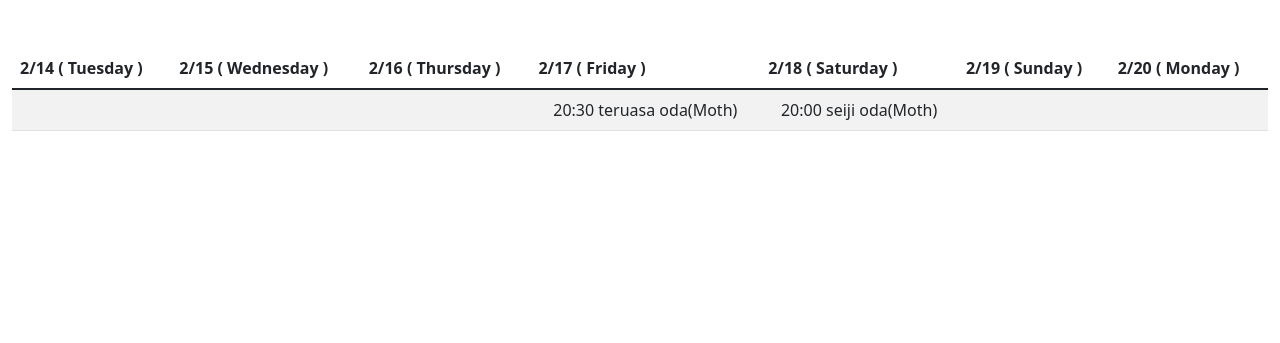
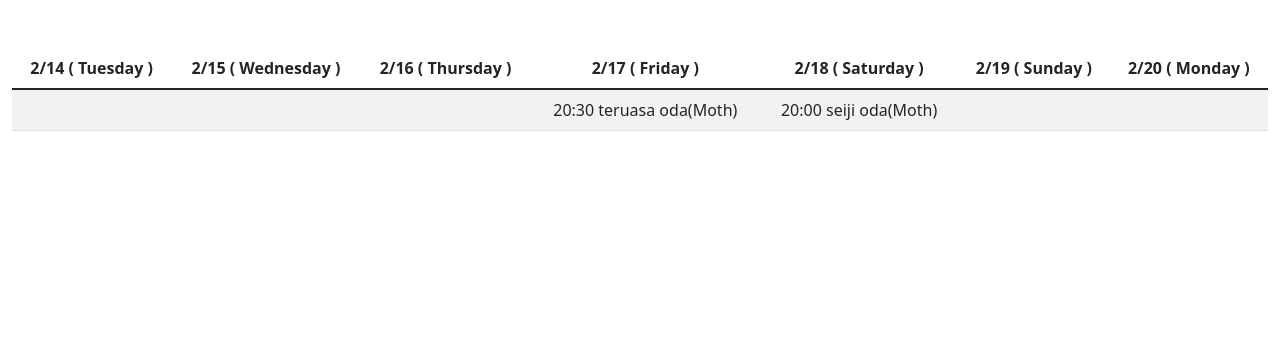
Before and after one commit to shukurimu0121/cs50_finalproject, a Flask app: page /calendar in a window 1280 px wide. Shown: the part 77-420 px from the top of the page. Run offline with Flask 2, Linux system fonts and the light colour scheme; a user stored in the database is signed in; data comes from the database, SQL or seed files in the repository; some libraries are stand-ins or nearby versions.

Commit message:
Tue, Feb 14, 2023, 8:06 PM +09:00

```diff
--- a/project/templates/calendar.html
+++ b/project/templates/calendar.html
@@ -10,7 +10,7 @@
         <thead>
             <tr>
                 {% for i in range(7) %}
-                <th class="text-start">{{ weeks[i]["month"] }}/{{ weeks[i]["day"] }} ( {{ weeks[i]["weekday"] }} )</th>
+                <th>{{ weeks[i]["month"] }}/{{ weeks[i]["day"] }} ( {{ weeks[i]["weekday"] }} )</th>
                 {% endfor %}
             </tr>
         </thead>
```
Also changed, not shown: 1 other file.
